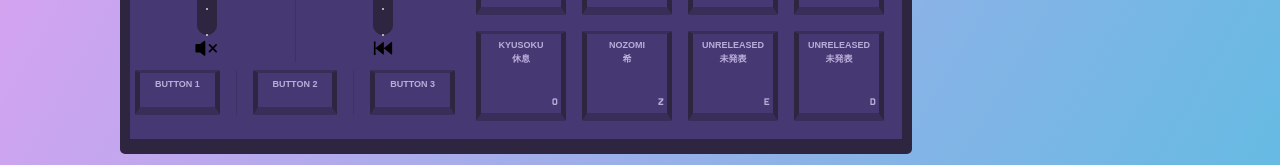
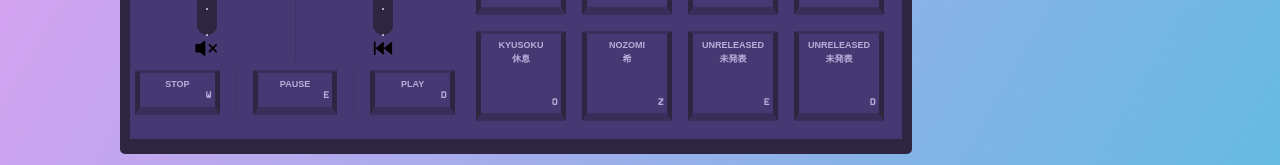
Before and after one commit to abbeydoyle/20goto10, a React (Create React App) app: page /songs in a window 1280 px wide. Shown: the part 473-638 px from the top of the page. Built offline with nearby package versions, Linux system fonts and the light colour scheme.

Commit message:
howler import, button placeholders

```diff
--- a/package.json
+++ b/package.json
@@ -18,6 +18,7 @@
     "flowbite-react": "^0.4.3",
     "font-awesome": "^4.7.0",
     "gh-pages": "^5.0.0",
+    "howler": "^2.2.3",
     "react": "^18.2.0",
     "react-bootstrap": "^2.7.2",
     "react-dom": "^18.2.0",
--- a/src/pages/Songs.js
+++ b/src/pages/Songs.js
@@ -4,6 +4,8 @@ import Stack from "@mui/material/Stack";
 import Divider from "@mui/material/Divider";
 import { BsFillVolumeMuteFill, BsFillVolumeUpFill } from "react-icons/bs";
 import { AiFillFastBackward, AiFillFastForward } from "react-icons/ai";
+import {Howl, Howler} from 'howler';
+
 
 export default function Songs() {
   useEffect(() => {
@@ -268,9 +270,18 @@ export default function Songs() {
               spacing={2}
               divider={<Divider orientation="vertical" flexItem />}
             >
-              <div className="secondarymixbutton">button 1</div>
-              <div className="secondarymixbutton">button 2</div>
-              <div className="secondarymixbutton">button 3</div>
+              <div className="h-[5em] w-[10em] relative mixbutton" data-key="w">
+                stop
+                <div className="absolute bottom-1 right-1">w</div>
+                </div>
+              <div className="h-[5em] w-[10em] relative mixbutton" data-key="e">
+                pause
+                <div className="absolute bottom-1 right-1">e</div>
+                </div>
+              <div className="h-[5em] w-[10em] relative mixbutton" data-key="d">
+                play
+                <div className="absolute bottom-1 right-1">d</div>
+                </div>
             </Stack>
           </div>
           <div className="mixbuttoncontainer justify-center">
```
Also changed, not shown: 1 other file (tests, documents, lock files or other folders).
